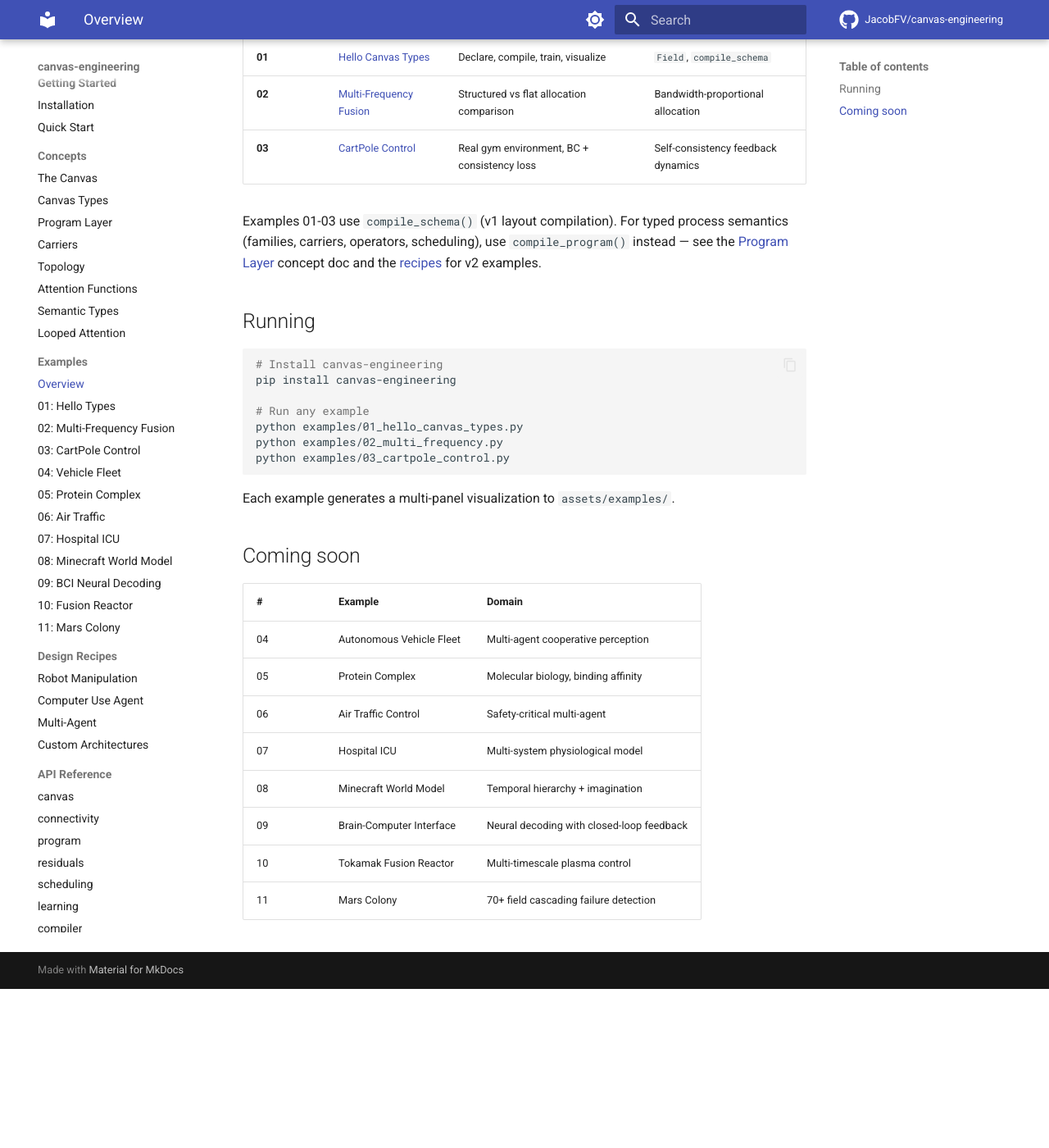
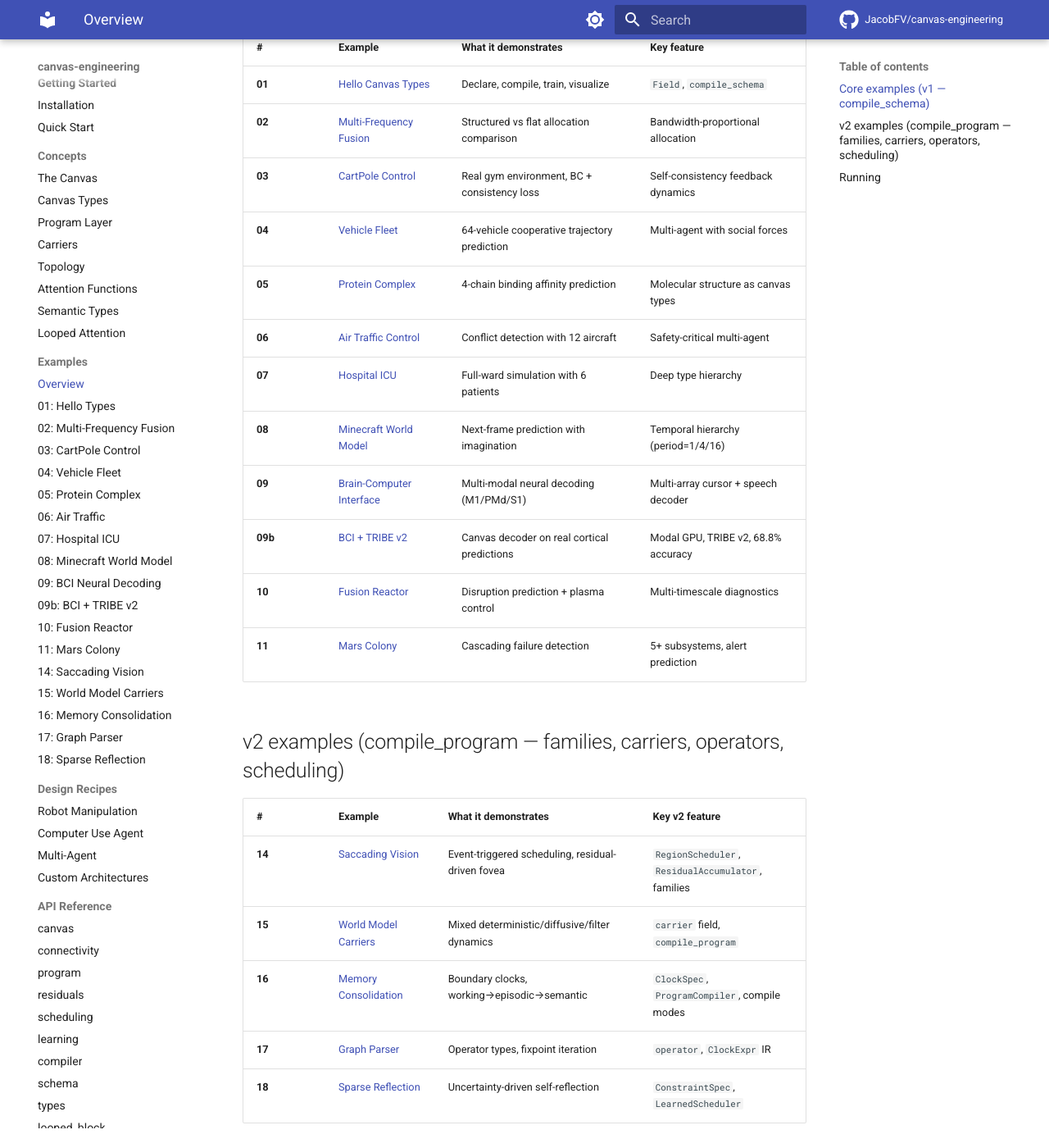
Before and after one commit to JacobFV/canvas-engineering, an MkDocs documentation site: the page built from docs/examples/index.md, in a window 1280 px wide and 1400 px high, scrolled down 287 px. Shown: the whole window at 82% size. Built offline with MkDocs 1.6.1 and Material for MkDocs 9.7.7, drawn with Linux system fonts in a browser that asks for light colours; comment, search, counter and statistics services are not loaded; before the commit the page ends 1493 px from its top, so only the background shows below that; some of the changed text lies outside the part shown.

Commit message:
Add doc pages for examples 09b, 14-18 + update index and nav
New example doc pages:
  09b-bci-tribe.md: TRIBE v2 BCI with canvas decoder (68.8% vs SVM 59.4%)
  14-saccading-vision.md: event-triggered scheduling + residuals
  15-world-model-carriers.md: mixed carrier dynamics
  16-memory-consolidation.md: boundary clocks + compile modes
  17-graph-parser.md: operator types + ClockExpr IR
  18-sparse-reflection.md: ConstraintSpec + LearnedScheduler

Updated examples/index.md: all 18 examples listed, "Coming soon" removed.
Updated mkdocs.yml nav with all new pages.

Co-Authored-By: Claude Opus 4.6 (1M context) <noreply@anthropic.com>

````diff
--- a/docs/examples/index.md
+++ b/docs/examples/index.md
@@ -2,15 +2,32 @@
 
 Runnable examples that train real models on canvas-structured data. Each example generates visualizations and demonstrates a specific capability.
 
-All examples run on CPU in under 60 seconds. No GPU required.
+## Core examples (v1 — compile_schema)
 
 | # | Example | What it demonstrates | Key feature |
 |---|---------|---------------------|-------------|
 | **01** | [Hello Canvas Types](01-hello-types.md) | Declare, compile, train, visualize | `Field`, `compile_schema` |
 | **02** | [Multi-Frequency Fusion](02-multi-frequency.md) | Structured vs flat allocation comparison | Bandwidth-proportional allocation |
 | **03** | [CartPole Control](03-cartpole.md) | Real gym environment, BC + consistency loss | Self-consistency feedback dynamics |
+| **04** | [Vehicle Fleet](04-vehicle-fleet.md) | 64-vehicle cooperative trajectory prediction | Multi-agent with social forces |
+| **05** | [Protein Complex](05-protein-complex.md) | 4-chain binding affinity prediction | Molecular structure as canvas types |
+| **06** | [Air Traffic Control](06-air-traffic.md) | Conflict detection with 12 aircraft | Safety-critical multi-agent |
+| **07** | [Hospital ICU](07-hospital-icu.md) | Full-ward simulation with 6 patients | Deep type hierarchy |
+| **08** | [Minecraft World Model](08-minecraft-world-model.md) | Next-frame prediction with imagination | Temporal hierarchy (period=1/4/16) |
+| **09** | [Brain-Computer Interface](09-bci.md) | Multi-modal neural decoding (M1/PMd/S1) | Multi-array cursor + speech decoder |
+| **09b** | [BCI + TRIBE v2](09b-bci-tribe.md) | Canvas decoder on real cortical predictions | Modal GPU, TRIBE v2, 68.8% accuracy |
+| **10** | [Fusion Reactor](10-fusion-reactor.md) | Disruption prediction + plasma control | Multi-timescale diagnostics |
+| **11** | [Mars Colony](11-mars-colony.md) | Cascading failure detection | 5+ subsystems, alert prediction |
 
-Examples 01-03 use `compile_schema()` (v1 layout compilation). For typed process semantics (families, carriers, operators, scheduling), use `compile_program()` instead — see the [Program Layer](../concepts/program-layer.md) concept doc and the [recipes](../recipes/robot.md) for v2 examples.
+## v2 examples (compile_program — families, carriers, operators, scheduling)
+
+| # | Example | What it demonstrates | Key v2 feature |
+|---|---------|---------------------|----------------|
+| **14** | [Saccading Vision](14-saccading-vision.md) | Event-triggered scheduling, residual-driven fovea | `RegionScheduler`, `ResidualAccumulator`, families |
+| **15** | [World Model Carriers](15-world-model-carriers.md) | Mixed deterministic/diffusive/filter dynamics | `carrier` field, `compile_program` |
+| **16** | [Memory Consolidation](16-memory-consolidation.md) | Boundary clocks, working→episodic→semantic | `ClockSpec`, `ProgramCompiler`, compile modes |
+| **17** | [Graph Parser](17-graph-parser.md) | Operator types, fixpoint iteration | `operator`, `ClockExpr` IR |
+| **18** | [Sparse Reflection](18-sparse-reflection.md) | Uncertainty-driven self-reflection | `ConstraintSpec`, `LearnedScheduler` |
 
 ## Running
 
@@ -18,23 +35,15 @@ Examples 01-03 use `compile_schema()` (v1 layout compilation). For typed process
 # Install canvas-engineering
 pip install canvas-engineering
 
-# Run any example
+# Run any example (CPU, 30-120 seconds)
 python examples/01_hello_canvas_types.py
-python examples/02_multi_frequency.py
-python examples/03_cartpole_control.py
+python examples/14_saccading_vision.py
+
+# Run TRIBE v2 BCI on Modal (requires GPU)
+modal run examples/09b_bci_tribe_modal.py
+
+# Run all examples on Modal
+modal run run_examples_modal.py
 ```
 
 Each example generates a multi-panel visualization to `assets/examples/`.
-
-## Coming soon
-
-| # | Example | Domain |
-|---|---------|--------|
-| 04 | Autonomous Vehicle Fleet | Multi-agent cooperative perception |
-| 05 | Protein Complex | Molecular biology, binding affinity |
-| 06 | Air Traffic Control | Safety-critical multi-agent |
-| 07 | Hospital ICU | Multi-system physiological model |
-| 08 | Minecraft World Model | Temporal hierarchy + imagination |
-| 09 | Brain-Computer Interface | Neural decoding with closed-loop feedback |
-| 10 | Tokamak Fusion Reactor | Multi-timescale plasma control |
-| 11 | Mars Colony | 70+ field cascading failure detection |
--- a/mkdocs.yml
+++ b/mkdocs.yml
@@ -81,8 +81,14 @@ nav:
     - "07: Hospital ICU": examples/07-hospital-icu.md
     - "08: Minecraft World Model": examples/08-minecraft-world-model.md
     - "09: BCI Neural Decoding": examples/09-bci.md
+    - "09b: BCI + TRIBE v2": examples/09b-bci-tribe.md
     - "10: Fusion Reactor": examples/10-fusion-reactor.md
     - "11: Mars Colony": examples/11-mars-colony.md
+    - "14: Saccading Vision": examples/14-saccading-vision.md
+    - "15: World Model Carriers": examples/15-world-model-carriers.md
+    - "16: Memory Consolidation": examples/16-memory-consolidation.md
+    - "17: Graph Parser": examples/17-graph-parser.md
+    - "18: Sparse Reflection": examples/18-sparse-reflection.md
   - Design Recipes:
     - Robot Manipulation: recipes/robot.md
     - Computer Use Agent: recipes/computer-use.md
````
Also changed, not shown: docs/examples/09b-bci-tribe.md (added, +61 -0 lines), docs/examples/14-saccading-vision.md (added, +67 -0 lines), docs/examples/15-world-model-carriers.md (added, +60 -0 lines), docs/examples/16-memory-consolidation.md (added, +72 -0 lines), docs/examples/17-graph-parser.md (added, +65 -0 lines), docs/examples/18-sparse-reflection.md (added, +75 -0 lines).
